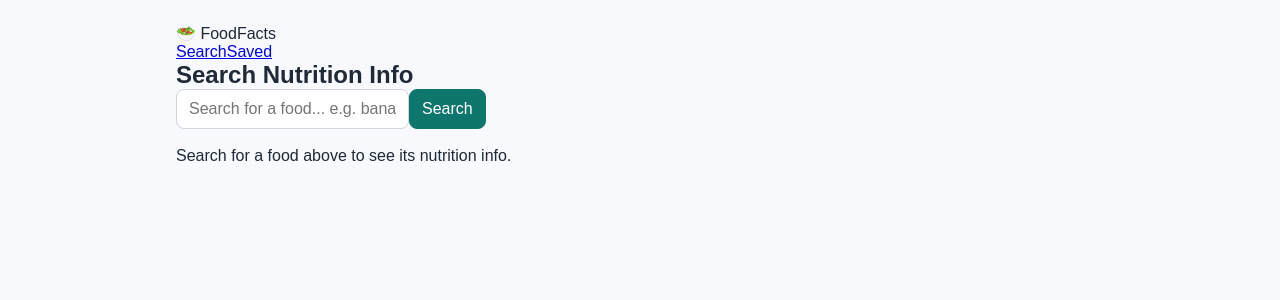
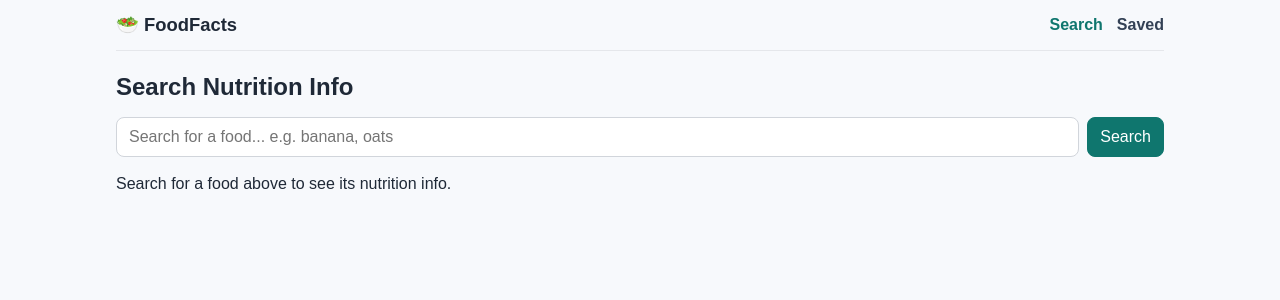
Before and after one commit to revanthbalams143-cell/foodfacts-app, a React (Vite) app: page / in a window 1280 px wide. Shown: the top 300 px of the page. Built offline with nearby package versions, Linux system fonts and the light colour scheme.

Commit message:
style: multi-page CSS and detail page layout

```diff
--- a/src/index.css
+++ b/src/index.css
@@ -11,20 +11,27 @@ body {
 }
 
 #root {
-	max-width: 960px;
+	max-width: 1080px;
 	margin: 0 auto;
-	padding: 24px 16px 40px;
+	padding: 0 16px 40px;
 }
 
-h1 {
+.page {
+	padding-top: 22px;
+}
+
+h1,
+h2 {
 	margin-bottom: 16px;
-	font-size: 2rem;
 }
 
 .search-form {
+	margin-bottom: 18px;
+}
+
+.search-input-wrap {
 	display: flex;
 	gap: 8px;
-	margin-bottom: 18px;
 }
 
 input,
@@ -35,7 +42,7 @@ button {
 	padding: 10px 12px;
 }
 
-input {
+.search-input-wrap input {
 	flex: 1;
 	min-width: 0;
 }
@@ -45,6 +52,22 @@ button {
 	background-color: #0f766e;
 	color: #ffffff;
 	border: 1px solid #0f766e;
+}
+
+.validation-error {
+	margin-top: 8px;
+	color: #b91c1c;
+	font-size: 0.9rem;
+}
+
+.error-message {
+	display: flex;
+	align-items: center;
+	gap: 8px;
+	padding: 10px 12px;
+	border-radius: 8px;
+	background-color: #fef3c7;
+	color: #92400e;
 }
 
 .food-list {
@@ -67,6 +90,10 @@ button {
 	font-size: 1.05rem;
 }
 
+.food-card:hover {
+	border-color: #cbd5e1;
+}
+
 .food-image {
 	width: 100%;
 	height: 120px;
@@ -85,3 +112,89 @@ button {
 .brand {
 	color: #4b5563;
 }
+
+.navbar {
+	position: sticky;
+	top: 0;
+	z-index: 5;
+	display: flex;
+	justify-content: space-between;
+	align-items: center;
+	padding: 14px 0;
+	background-color: #f7f9fc;
+	border-bottom: 1px solid #e5e7eb;
+}
+
+.nav-logo {
+	font-size: 1.15rem;
+	font-weight: 700;
+}
+
+.nav-links {
+	display: flex;
+	gap: 14px;
+}
+
+.nav-links a {
+	text-decoration: none;
+	color: #334155;
+	font-weight: 600;
+	display: inline-flex;
+	align-items: center;
+	gap: 6px;
+}
+
+.nav-links a.active {
+	color: #0f766e;
+}
+
+.badge {
+	min-width: 20px;
+	height: 20px;
+	display: inline-flex;
+	align-items: center;
+	justify-content: center;
+	border-radius: 999px;
+	background-color: #0f766e;
+	color: #fff;
+	font-size: 0.75rem;
+	padding: 0 6px;
+}
+
+.detail-page {
+	max-width: 760px;
+	margin: 22px auto 0;
+	display: grid;
+	gap: 14px;
+}
+
+.detail-header {
+	display: grid;
+	grid-template-columns: 140px 1fr;
+	gap: 12px;
+	align-items: start;
+}
+
+.nutrition-table {
+	background-color: #fff;
+	border: 1px solid #e5e7eb;
+	border-radius: 10px;
+	padding: 12px;
+	display: grid;
+	gap: 8px;
+}
+
+.saved-item {
+	background-color: #ffffff;
+	border: 1px solid #e5e7eb;
+	border-radius: 12px;
+	padding: 12px;
+	display: grid;
+	gap: 10px;
+}
+
+.saved-actions {
+	display: flex;
+	gap: 8px;
+	flex-wrap: wrap;
+}
```
